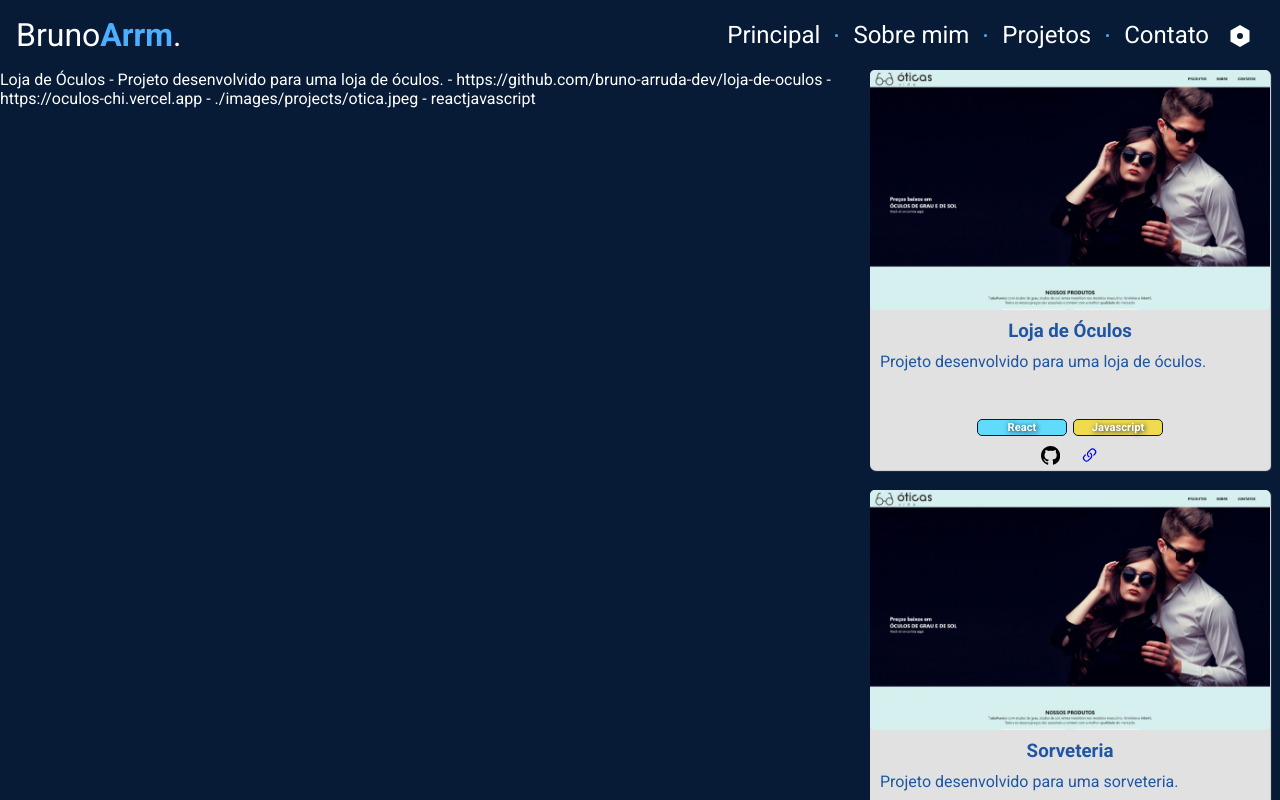
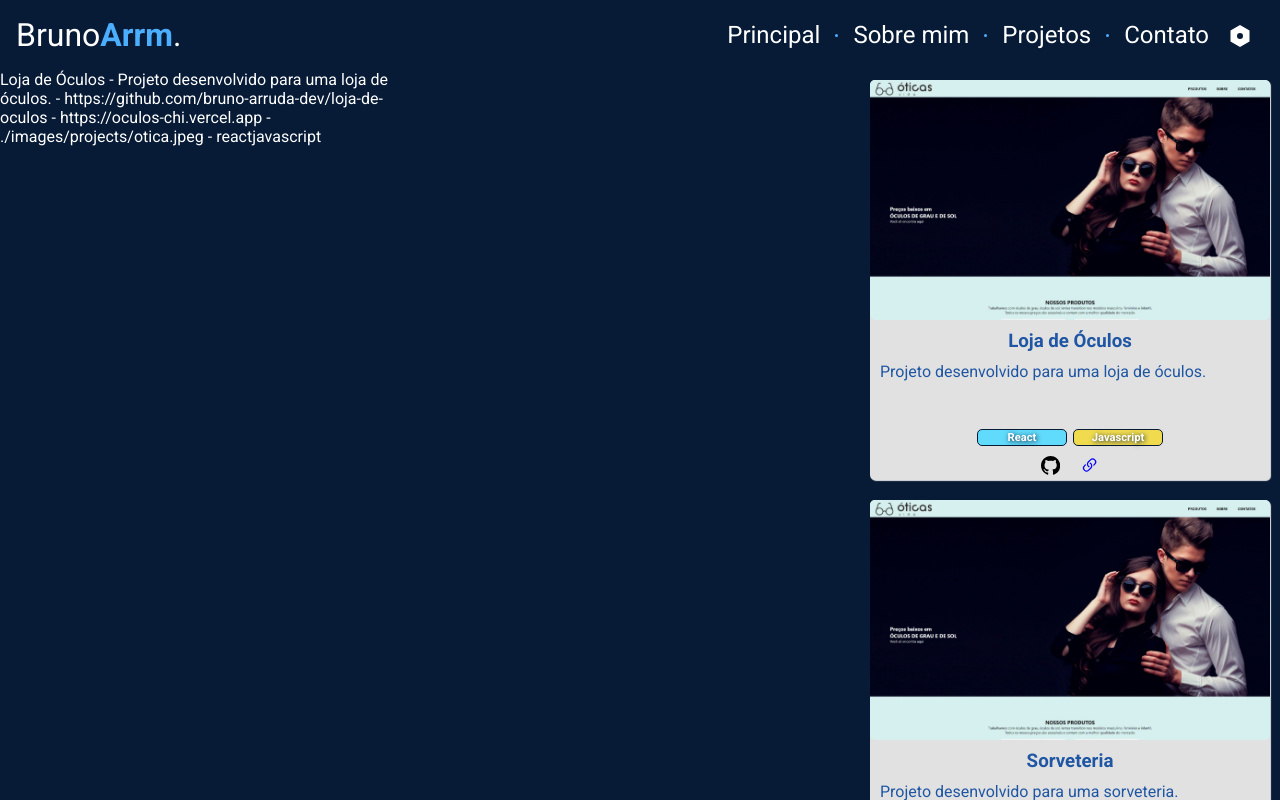
Before and after one commit to bruno-arruda-dev/portfolio-bruno-arruda, a React (Vite) app: page /projects in a window 1280 px wide. Shown: the top 800 px of the page. Built offline with nearby package versions, Linux system fonts and the light colour scheme.

Commit message:
Ajustes no layout da página de Projetos.

```diff
--- a/src/components/AllProjects/AllProjects.tsx
+++ b/src/components/ProjectCard/AllProjects.tsx
@@ -1,18 +1,19 @@
 import { IProject } from '../../types/Project';
 import CardFooter from '../CardFooter/CardFooter';
-import classes from './AllProjects.module.scss';
+import classes from './ProjectCard.module.scss';
 
-const AllProjects = (props: Partial<IProject>) => {
+const ProjectCard = (props: Partial<IProject>) => {
   const { name, description, github, homepage, image, stacks, handleUpdateSelectedProject } = props;
 
   const handleClick = () => {
+    console.log('Clicado!')
     if (handleUpdateSelectedProject) {
       handleUpdateSelectedProject(name || '');
     }
   };
 
   return (
-    <div className={classes.allProjects} onClick={handleClick}>
+    <div className={classes.ProjectCard} onClick={handleClick}>
       <div className={classes.imageContainer} style={{ backgroundImage: `url(${image})` }} />
       <h3>{name}</h3>
       <p>{description}</p>
@@ -21,4 +22,4 @@ const AllProjects = (props: Partial<IProject>) => {
   );
 }
 
-export default AllProjects;
+export default ProjectCard;
--- a/src/components/AllProjects/AllProjects.module.scss
+++ b/src/components/ProjectCard/ProjectCard.module.scss
@@ -1,9 +1,9 @@
 @import '../../styles/Global.module.scss';
 
-.allProjects {
+.ProjectCard {
     cursor: pointer;
     margin-bottom: 20px;
-    width: 400px;
+    width: $ProjectCard-width;
     height: 400px;
     background-color: $bg-light;
     color: $main-text-light;
--- a/src/components/SelectedProject/SelectedProject.module.scss
+++ b/src/components/SelectedProject/SelectedProject.module.scss
@@ -1,8 +1,8 @@
 @import '../../styles/Global.module.scss';
 
 .selectedProject {
-    padding-right: calc(10px + 400px);
-    width: 100%;
+    padding-right: calc($allProjects-padding + $allProjects-width);
+    width: $selectedProject-width;
     height: calc(100vh - $default-space);
     position: fixed;
     top: $default-space;
--- a/src/pages/Projects/Projects.module.scss
+++ b/src/pages/Projects/Projects.module.scss
@@ -10,15 +10,16 @@
   position: relative;
 
   .allProjects {
-    padding-right: 10px;
+    padding: $allProjects-padding;
     position: absolute;
     right: 0;
-    width: 100%;
+    width: $allProjects-width;
+    height: fit-content;
     display: flex;
     flex-direction: column;
     align-items: flex-end;
     justify-content: space-around;
-    z-index: 1;
+    z-index: 3;
   }
 }
 
--- a/src/pages/Projects/Projects.tsx
+++ b/src/pages/Projects/Projects.tsx
@@ -2,7 +2,7 @@ import { useState, useEffect } from 'react'
 import classes from './Projects.module.scss';
 import { projects } from '../../assets/helpers/projects';
 import SelectedProject from '../../components/SelectedProject/SelectedProject';
-import AllProjects from '../../components/AllProjects/AllProjects';
+import ProjectCard from '../../components/ProjectCard/AllProjects';
 
 const Projects = () => {
   const [name, setName] = useState('');
@@ -51,7 +51,7 @@ const Projects = () => {
 
       <div className={classes.allProjects}>
         {projects.map((project, index) => (
-          <AllProjects
+          <ProjectCard
             key={index}
             name={project.name}
             description={project.description}
--- a/src/styles/Global.module.scss
+++ b/src/styles/Global.module.scss
@@ -18,8 +18,18 @@ $detail-opacity: #1900ff78;
 // Radius
 $main-radius: 5px;
 
-// navbar height, AllProjects and SelectedProject top position
+// Navbar height,
 $default-space: 70px;
+
+// AllProjects width,
+$ProjectCard-width: 400px;
+
+// CardProject width and padding
+$allProjects-padding: 10px;
+$allProjects-width: calc($ProjectCard-width + $allProjects-padding + $allProjects-padding);
+
+//SelectedProject width
+$selectedProject-width: calc(100% - $allProjects-width);
 
 // Images
 .img-default-cfg {
```
